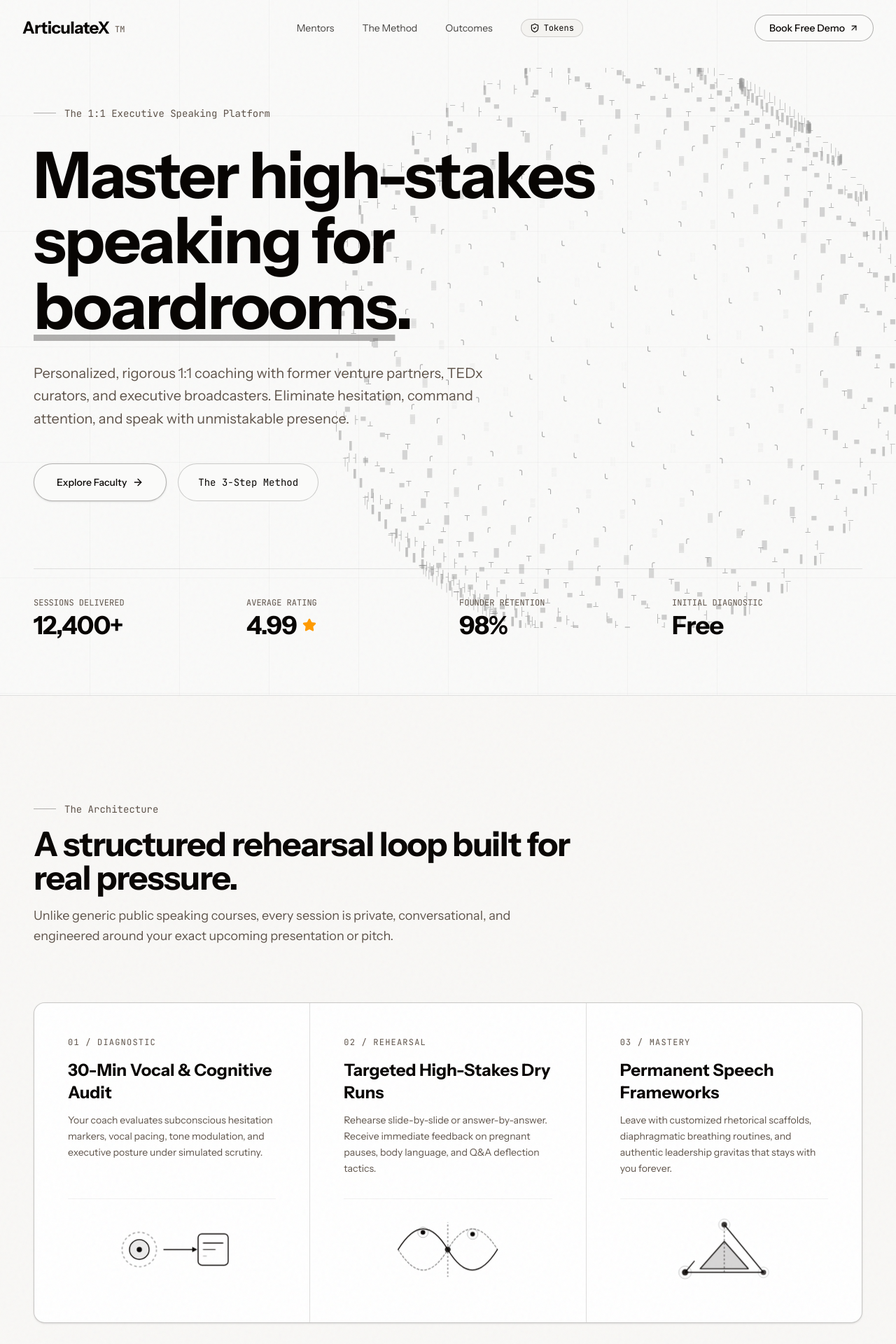
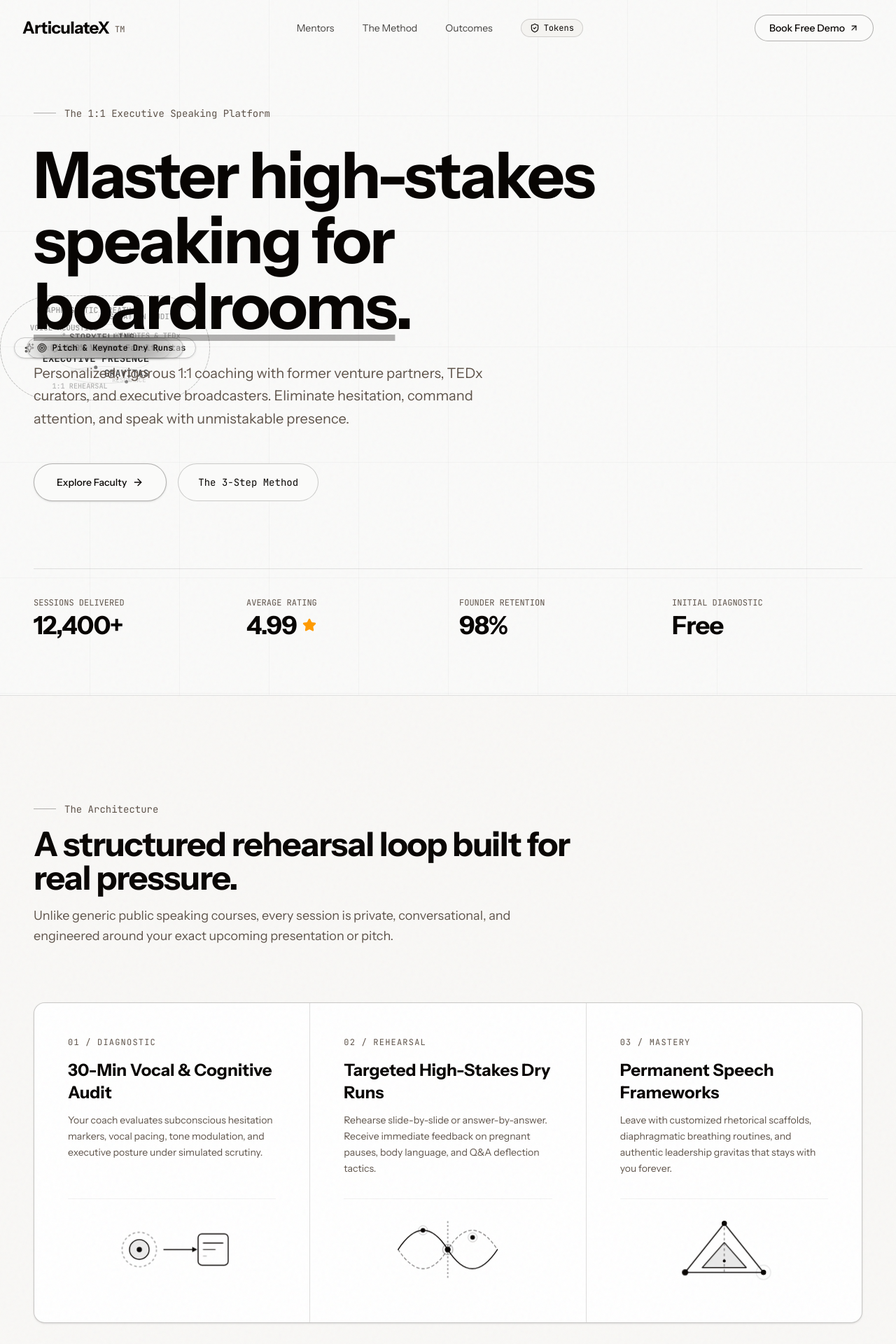
Before and after one commit to sarthak0105/articulate-x, a Next.js app: page / in a window 1280 px wide. Shown: the top 1920 px of the page at 70% size. Built offline with nearby package versions, Linux system fonts and the light colour scheme.

Commit message:
feat: animate audio wave resonance and architectural triad, add 3D coaching terms and orbital pills to hero sphere

```diff
--- a/src/app/page.tsx
+++ b/src/app/page.tsx
@@ -107,65 +107,100 @@ export function MethodDiagram2() {
     <svg viewBox="0 0 200 120" className="w-full h-28 text-foreground transition-all duration-300">
       <defs>
         <style>{`
-          @keyframes waveFlow {
-            0% { stroke-dashoffset: 0; }
-            100% { stroke-dashoffset: 40; }
+          @keyframes waveResonance1 {
+            0%, 100% {
+              d: path("M 24 60 C 50 20, 75 20, 100 60 C 125 100, 150 100, 176 60");
+            }
+            50% {
+              d: path("M 24 60 C 50 36, 75 36, 100 60 C 125 84, 150 84, 176 60");
+            }
           }
-          @keyframes nodePeak1 {
+          @keyframes waveResonance2 {
+            0%, 100% {
+              d: path("M 24 60 C 50 100, 75 100, 100 60 C 125 20, 150 20, 176 60");
+            }
+            50% {
+              d: path("M 24 60 C 50 84, 75 84, 100 60 C 125 36, 150 36, 176 60");
+            }
+          }
+          @keyframes peakNode1 {
             0%, 100% { transform: translateY(0); }
-            50% { transform: translateY(-6px); }
+            50% { transform: translateY(12px); }
           }
-          @keyframes nodePeak2 {
+          @keyframes peakNode2 {
             0%, 100% { transform: translateY(0); }
-            50% { transform: translateY(6px); }
+            50% { transform: translateY(-12px); }
           }
-          @keyframes centerPulse {
-            0%, 100% { r: 4px; opacity: 0.85; }
-            50% { r: 6.5px; opacity: 1; }
+          @keyframes centerPing {
+            0% { r: 4px; opacity: 1; }
+            50% { r: 10px; opacity: 0; }
+            100% { r: 4px; opacity: 0; }
           }
-          @keyframes axisBreathe {
-            0%, 100% { opacity: 0.3; stroke-dashoffset: 0; }
-            50% { opacity: 0.75; stroke-dashoffset: 12; }
+          @keyframes plumbBreathe {
+            0%, 100% { opacity: 0.25; stroke-dashoffset: 0; }
+            50% { opacity: 0.75; stroke-dashoffset: 8; }
           }
-          .d2-wave {
-            stroke-dasharray: 200;
-            animation: waveFlow 7s linear infinite;
+          .d2-wave-live-1 {
+            animation: waveResonance1 3.6s ease-in-out infinite;
           }
-          .d2-node-1 {
-            animation: nodePeak1 3.2s ease-in-out infinite;
+          .d2-wave-live-2 {
+            animation: waveResonance2 3.6s ease-in-out infinite;
           }
-          .d2-node-2 {
-            animation: nodePeak2 3.2s ease-in-out infinite;
+          .d2-node-live-1 {
+            animation: peakNode1 3.6s ease-in-out infinite;
           }
-          .d2-center {
-            animation: centerPulse 2.2s ease-in-out infinite;
+          .d2-node-live-2 {
+            animation: peakNode2 3.6s ease-in-out infinite;
           }
-          .d2-axis {
+          .d2-center-halo {
+            animation: centerPing 2.2s cubic-bezier(0, 0, 0.2, 1) infinite;
+          }
+          .d2-plumb-axis {
             stroke-dasharray: 3 3;
-            animation: axisBreathe 3s ease-in-out infinite;
+            animation: plumbBreathe 3s ease-in-out infinite;
           }
         `}</style>
       </defs>
-      {/* Central Axis */}
-      <line x1="100" y1="18" x2="100" y2="102" stroke="currentColor" strokeWidth="1.2" className="d2-axis" />
 
-      {/* Primary Sine Wave */}
-      <path d="M 24 60 C 50 18, 75 18, 100 60 C 125 102, 150 102, 176 60" fill="none" stroke="currentColor" strokeWidth="1.5" strokeLinecap="round" />
+      {/* Vertical Plumb Axis */}
+      <line x1="100" y1="16" x2="100" y2="104" stroke="currentColor" strokeWidth="1.2" className="d2-plumb-axis" />
 
-      {/* Mirrored Harmonic Wave (Dashed) */}
-      <path d="M 24 60 C 50 102, 75 102, 100 60 C 125 18, 150 18, 176 60" fill="none" stroke="currentColor" strokeWidth="1.5" strokeDasharray="3 3" opacity="0.45" strokeLinecap="round" />
+      {/* Primary Resonant Speech Wave */}
+      <path
+        d="M 24 60 C 50 20, 75 20, 100 60 C 125 100, 150 100, 176 60"
+        fill="none"
+        stroke="currentColor"
+        strokeWidth="1.6"
+        strokeLinecap="round"
+        className="d2-wave-live-1"
+      />
 
-      {/* Interactive Resonance Nodes with Subtle Halos */}
-      <g className="d2-node-1">
-        <circle cx="62" cy="35" r="3.5" fill="currentColor" />
-        <circle cx="62" cy="35" r="8" fill="none" stroke="currentColor" strokeWidth="0.8" opacity="0.35" />
+      {/* Counter-Harmonic Wave (Dashed) */}
+      <path
+        d="M 24 60 C 50 100, 75 100, 100 60 C 125 20, 150 20, 176 60"
+        fill="none"
+        stroke="currentColor"
+        strokeWidth="1.4"
+        strokeDasharray="4 4"
+        opacity="0.5"
+        strokeLinecap="round"
+        className="d2-wave-live-2"
+      />
+
+      {/* Peak Frequency Node 1 (Upper Crest) */}
+      <g className="d2-node-live-1">
+        <circle cx="62" cy="30" r="3.5" fill="currentColor" />
+        <circle cx="62" cy="30" r="7" fill="none" stroke="currentColor" strokeWidth="0.8" opacity="0.3" />
       </g>
 
-      <circle cx="100" cy="60" r="4.5" fill="currentColor" className="d2-center" />
+      {/* Central Equilibrium Node with Radar Pulse */}
+      <circle cx="100" cy="60" r="4.5" fill="currentColor" />
+      <circle cx="100" cy="60" r="4.5" fill="none" stroke="currentColor" strokeWidth="1.2" className="d2-center-halo" />
 
-      <g className="d2-node-2">
-        <circle cx="138" cy="35" r="3.5" fill="currentColor" />
-        <circle cx="138" cy="35" r="8" fill="none" stroke="currentColor" strokeWidth="0.8" opacity="0.35" />
+      {/* Peak Frequency Node 2 (Right Crest in Counter-Wave) */}
+      <g className="d2-node-live-2">
+        <circle cx="138" cy="42" r="3.5" fill="currentColor" />
+        <circle cx="138" cy="42" r="7" fill="none" stroke="currentColor" strokeWidth="0.8" opacity="0.3" />
       </g>
     </svg>
   );
@@ -176,73 +211,93 @@ export function MethodDiagram3() {
     <svg viewBox="0 0 200 120" className="w-full h-28 text-foreground transition-all duration-300">
       <defs>
         <style>{`
-          @keyframes scaffoldDraw {
-            0% { stroke-dashoffset: 0; }
-            50% { stroke-dashoffset: 18; }
-            100% { stroke-dashoffset: 0; }
+          @keyframes coreGeometricBreathe {
+            0%, 100% {
+              transform: scale(0.93);
+              fill-opacity: 0.08;
+            }
+            50% {
+              transform: scale(1.07);
+              fill-opacity: 0.22;
+            }
           }
-          @keyframes coreTriangleGlow {
-            0%, 100% { fill-opacity: 0.08; transform: scale(1); }
-            50% { fill-opacity: 0.22; transform: scale(1.04); }
+          @keyframes vertexHaloPing {
+            0% { r: 4px; opacity: 0.85; }
+            60% { r: 12px; opacity: 0; }
+            100% { r: 4px; opacity: 0; }
           }
-          @keyframes vertexPulse {
-            0%, 100% { transform: scale(1); opacity: 0.75; }
-            50% { transform: scale(1.35); opacity: 1; }
+          @keyframes laserTravel {
+            0% { cy: 22px; opacity: 0; }
+            15% { opacity: 1; }
+            85% { opacity: 1; }
+            100% { cy: 95px; opacity: 0; }
           }
-          @keyframes plumbLine {
-            0%, 100% { opacity: 0.3; stroke-dashoffset: 0; }
-            50% { opacity: 0.8; stroke-dashoffset: 12; }
+          @keyframes plumbDash {
+            0% { stroke-dashoffset: 0; opacity: 0.3; }
+            50% { stroke-dashoffset: 16; opacity: 0.75; }
+            100% { stroke-dashoffset: 32; opacity: 0.3; }
           }
-          .d3-scaffold {
-            stroke-dasharray: 240;
-            animation: scaffoldDraw 8s ease-in-out infinite;
+          .d3-core-triangle {
+            transform-box: fill-box;
+            transform-origin: center;
+            animation: coreGeometricBreathe 3.6s ease-in-out infinite;
           }
-          .d3-core {
-            transform-origin: 100px 70px;
-            animation: coreTriangleGlow 4s ease-in-out infinite;
+          .d3-vertex-halo-1 {
+            animation: vertexHaloPing 2.6s cubic-bezier(0, 0, 0.2, 1) infinite;
           }
-          .d3-v1 {
-            transform-origin: 100px 22px;
-            animation: vertexPulse 3.2s ease-in-out infinite;
+          .d3-vertex-halo-2 {
+            animation: vertexHaloPing 2.6s cubic-bezier(0, 0, 0.2, 1) infinite 0.85s;
           }
-          .d3-v2 {
-            transform-origin: 160px 95px;
-            animation: vertexPulse 3.2s ease-in-out infinite 0.7s;
+          .d3-vertex-halo-3 {
+            animation: vertexHaloPing 2.6s cubic-bezier(0, 0, 0.2, 1) infinite 1.7s;
           }
-          .d3-v3 {
-            transform-origin: 40px 95px;
-            animation: vertexPulse 3.2s ease-in-out infinite 1.4s;
+          .d3-laser-dot {
+            animation: laserTravel 2.6s ease-in-out infinite;
           }
-          .d3-plumb {
-            stroke-dasharray: 3 3;
-            animation: plumbLine 3s ease-in-out infinite;
+          .d3-plumb-axis {
+            stroke-dasharray: 4 4;
+            animation: plumbDash 3s linear infinite;
           }
         `}</style>
       </defs>
-      {/* Central Plumb Line */}
-      <line x1="100" y1="22" x2="100" y2="95" stroke="currentColor" strokeWidth="1.2" className="d3-plumb" />
 
-      {/* Outer Rigorous Scaffold Triangle */}
-      <polygon points="100,22 160,95 40,95" fill="none" stroke="currentColor" strokeWidth="1.5" className="d3-scaffold" strokeLinejoin="round" />
+      {/* Central Axis Alignment Plumb */}
+      <line x1="100" y1="20" x2="100" y2="95" stroke="currentColor" strokeWidth="1.2" className="d3-plumb-axis" />
 
-      {/* Inner Filled Architectural Core */}
-      <polygon points="100,48 136,89 64,89" fill="currentColor" fillOpacity="0.08" stroke="currentColor" strokeWidth="1.5" className="d3-core" strokeLinejoin="round" />
+      {/* Kinetic Alignment Laser Dot */}
+      <circle cx="100" cy="22" r="2.2" fill="currentColor" className="d3-laser-dot" />
 
-      {/* Triad Mastery Vertices with Halos */}
-      <g className="d3-v1">
-        <circle cx="100" cy="22" r="4" fill="currentColor" />
-        <circle cx="100" cy="22" r="8" fill="none" stroke="currentColor" strokeWidth="0.8" opacity="0.3" />
-      </g>
+      {/* Solid Structural Outer Triangle (Crisp & Intact) */}
+      <polygon
+        points="100,20 160,95 40,95"
+        fill="none"
+        stroke="currentColor"
+        strokeWidth="1.6"
+        strokeLinejoin="round"
+      />
 
-      <g className="d3-v2">
-        <circle cx="160" cy="95" r="4" fill="currentColor" />
-        <circle cx="160" cy="95" r="8" fill="none" stroke="currentColor" strokeWidth="0.8" opacity="0.3" />
-      </g>
+      {/* Inner Geometric Breathing Core */}
+      <polygon
+        points="100,48 136,89 64,89"
+        fill="currentColor"
+        fillOpacity="0.08"
+        stroke="currentColor"
+        strokeWidth="1.5"
+        strokeLinejoin="round"
+        className="d3-core-triangle"
+      />
 
-      <g className="d3-v3">
-        <circle cx="40" cy="95" r="4" fill="currentColor" />
-        <circle cx="40" cy="95" r="8" fill="none" stroke="currentColor" strokeWidth="0.8" opacity="0.3" />
-      </g>
+      {/* Vertex 1: Apex Top (Leadership / Gravitas) */}
+      <circle cx="100" cy="20" r="4" fill="currentColor" />
+      <circle cx="100" cy="20" r="4" fill="none" stroke="currentColor" strokeWidth="1.2" className="d3-vertex-halo-1" />
+
+      {/* Vertex 2: Base Right (Audience Connection) */}
+      <circle cx="160" cy="95" r="4" fill="currentColor" />
+      <circle cx="160" cy="95" r="4" fill="none" stroke="currentColor" strokeWidth="1.2" className="d3-vertex-halo-2" />
+
+      {/* Vertex 3: Base Left (Rhetorical Foundation) */}
+      <circle cx="40" cy="95" r="4" fill="currentColor" />
+      <circle cx="40" cy="95" r="4" fill="none" stroke="currentColor" strokeWidth="1.2" className="d3-vertex-halo-3" />
     </svg>
   );
 }
@@ -314,8 +369,8 @@ export default function HomePage() {
 
       {/* Hero Section */}
       <section className="relative min-h-[92vh] flex flex-col justify-center overflow-hidden pt-36 pb-20 border-b border-foreground/10">
-        {/* Animated ASCII Canvas Sphere in the background */}
-        <div className="absolute right-0 top-1/2 -translate-y-1/2 w-[550px] h-[550px] lg:w-[800px] lg:h-[800px] opacity-40 pointer-events-none">
+        {/* 3D Rotating Executive Communication Sphere & Orbital Elements */}
+        <div className="absolute -right-12 sm:right-0 top-1/2 -translate-y-1/2 w-[520px] h-[520px] lg:w-[780px] lg:h-[780px] opacity-90 z-0 pointer-events-none">
           <AnimatedSphere />
         </div>
 
--- a/src/components/AnimatedSphere.tsx
+++ b/src/components/AnimatedSphere.tsx
@@ -1,6 +1,29 @@
 "use client";
 
 import { useEffect, useRef } from "react";
+import { Mic, Sparkles, Target, ShieldCheck } from "lucide-react";
+
+interface SphereWord {
+  text: string;
+  theta: number; // polar angle [0, PI]
+  phi: number;   // azimuthal angle [0, 2*PI]
+  isKey?: boolean;
+}
+
+const COACHING_TERMS: SphereWord[] = [
+  { text: "EXECUTIVE PRESENCE", theta: Math.PI * 0.35, phi: 0, isKey: true },
+  { text: "VOICE ACOUSTICS", theta: Math.PI * 0.65, phi: Math.PI * 0.45, isKey: true },
+  { text: "PITCH & FUNDRAISE", theta: Math.PI * 0.4, phi: Math.PI * 0.9, isKey: true },
+  { text: "KEYNOTES & TEDx", theta: Math.PI * 0.6, phi: Math.PI * 1.35, isKey: true },
+  { text: "GRAVITAS", theta: Math.PI * 0.25, phi: Math.PI * 1.7, isKey: true },
+  { text: "DIAPHRAGMATIC BREATH", theta: Math.PI * 0.75, phi: Math.PI * 0.15 },
+  { text: "TONAL CADENCE", theta: Math.PI * 0.5, phi: Math.PI * 0.65 },
+  { text: "RESONANCE", theta: Math.PI * 0.3, phi: Math.PI * 1.15 },
+  { text: "HESITATION AUDIT", theta: Math.PI * 0.7, phi: Math.PI * 1.6 },
+  { text: "STORYTELLING", theta: Math.PI * 0.5, phi: Math.PI * 1.95 },
+  { text: "1:1 REHEARSAL", theta: Math.PI * 0.2, phi: Math.PI * 0.55 },
+  { text: "MODULATION", theta: Math.PI * 0.8, phi: Math.PI * 1.05 },
+];
 
 export function AnimatedSphere() {
   const canvasRef = useRef<HTMLCanvasElement>(null);
@@ -13,7 +36,6 @@ export function AnimatedSphere() {
     const ctx = canvas.getContext("2d");
     if (!ctx) return;
 
-    const chars = "░▒▓█▀▄▌▐│─┤├┴┬╭╮╰╯";
     let time = 0;
 
     const resize = () => {
@@ -21,7 +43,7 @@ export function AnimatedSphere() {
       const rect = canvas.getBoundingClientRect();
       canvas.width = rect.width * dpr;
       canvas.height = rect.height * dpr;
-      ctx.scale(dpr, dpr);
+      ctx.setTransform(dpr, 0, 0, dpr, 0, 0);
     };
 
     resize();
@@ -33,54 +55,115 @@ export function AnimatedSphere() {
 
       const centerX = rect.width / 2;
       const centerY = rect.height / 2;
-      const radius = Math.min(rect.width, rect.height) * 0.525;
+      const radius = Math.min(rect.width, rect.height) * 0.44;
 
-      ctx.font = "12px monospace";
+      // Rotational angles
+      const rotY = time * 0.35;
+      const rotX = Math.sin(time * 0.2) * 0.15 + 0.1;
+
+      // 1. Draw subtle 3D latitude grid rings
+      const rings = [-0.6, -0.3, 0, 0.3, 0.6];
+      rings.forEach((ringY) => {
+        const ringRadius = radius * Math.cos(Math.asin(ringY));
+        const ringZOffset = radius * ringY;
+
+        ctx.beginPath();
+        for (let a = 0; a <= Math.PI * 2; a += 0.08) {
+          const x = ringRadius * Math.cos(a + rotY);
+          const z = ringRadius * Math.sin(a + rotY);
+          const y = ringZOffset;
+
+          // Rotate around X
+          const newY = y * Math.cos(rotX) - z * Math.sin(rotX);
+          const finalZ = y * Math.sin(rotX) + z * Math.cos(rotX);
+
+          const screenX = centerX + x;
+          const screenY = centerY + newY;
+
+          if (a === 0) {
+            ctx.moveTo(screenX, screenY);
+          } else {
+            ctx.lineTo(screenX, screenY);
+          }
+        }
+        ctx.strokeStyle = "rgba(18, 18, 18, 0.08)";
+        ctx.lineWidth = 1;
+        ctx.stroke();
+      });
+
+      // 2. Project and render 3D ArticulateX words
+      const projectedWords: {
+        text: string;
+        x: number;
+        y: number;
+        z: number;
+        scale: number;
+        alpha: number;
+        isKey?: boolean;
+      }[] = [];
+
+      COACHING_TERMS.forEach((term) => {
+        // Base sphere coords
+        const x = Math.sin(term.theta) * Math.cos(term.phi + rotY);
+        const z = Math.sin(term.theta) * Math.sin(term.phi + rotY);
+        const y = Math.cos(term.theta);
+
+        // Rotate around X
+        const newY = y * Math.cos(rotX) - z * Math.sin(rotX);
+        const finalZ = y * Math.sin(rotX) + z * Math.cos(rotX);
+
+        // Perspective scale & alpha
+        const depth = (finalZ + 1) / 2; // [0, 1]
+        const scale = 0.75 + depth * 0.55;
+        const alpha = Math.max(0.06, depth * 0.95);
+
+        projectedWords.push({
+          text: term.text,
+          x: centerX + x * radius,
+          y: centerY + newY * radius,
+          z: finalZ,
+          scale,
+          alpha,
+          isKey: term.isKey,
+        });
+      });
+
+      // Sort by Z for proper depth occlusions
+      projectedWords.sort((a, b) => a.z - b.z);
+
+      projectedWords.forEach((pw) => {
+        ctx.save();
+        ctx.translate(pw.x, pw.y);
+        ctx.scale(pw.scale, pw.scale);
         ctx.textAlign = "center";
         ctx.textBaseline = "middle";
 
-      const points: { x: number; y: number; z: number; char: string }[] = [];
+        if (pw.isKey) {
+          ctx.font = `600 11px "JetBrains Mono", monospace`;
+          ctx.fillStyle = `rgba(18, 18, 18, ${pw.alpha})`;
+          ctx.fillText(pw.text, 0, 0);
 
-      // Generate sphere points
-      for (let phi = 0; phi < Math.PI * 2; phi += 0.15) {
-        for (let theta = 0; theta < Math.PI; theta += 0.15) {
-          const x = Math.sin(theta) * Math.cos(phi + time * 0.5);
-          const y = Math.sin(theta) * Math.sin(phi + time * 0.5);
-          const z = Math.cos(theta);
-
-          // Rotate around Y axis
-          const rotY = time * 0.3;
-          const newX = x * Math.cos(rotY) - z * Math.sin(rotY);
-          const newZ = x * Math.sin(rotY) + z * Math.cos(rotY);
-
-          // Rotate around X axis
-          const rotX = time * 0.2;
-          const newY = y * Math.cos(rotX) - newZ * Math.sin(rotX);
-          const finalZ = y * Math.sin(rotX) + newZ * Math.cos(rotX);
-
-          const depth = (finalZ + 1) / 2;
-          const charIndex = Math.floor(depth * (chars.length - 1));
-
-          points.push({
-            x: centerX + newX * radius,
-            y: centerY + newY * radius,
-            z: finalZ,
-            char: chars[charIndex],
-          });
-        }
+          // Subtle dot marker under key terms
+          ctx.beginPath();
+          ctx.arc(0, 9, 2, 0, Math.PI * 2);
+          ctx.fillStyle = `rgba(18, 18, 18, ${pw.alpha * 0.6})`;
+          ctx.fill();
+        } else {
+          ctx.font = `500 10px "JetBrains Mono", monospace`;
+          ctx.fillStyle = `rgba(18, 18, 18, ${pw.alpha * 0.65})`;
+          ctx.fillText(pw.text, 0, 0);
         }
 
-      // Sort by z for depth
-      points.sort((a, b) => a.z - b.z);
-
-      // Draw points with black/charcoal ink on light paper
-      points.forEach((point) => {
-        const alpha = 0.2 + (point.z + 1) * 0.4;
-        ctx.fillStyle = `rgba(0, 0, 0, ${alpha})`;
-        ctx.fillText(point.char, point.x, point.y);
+        ctx.restore();
       });
 
-      time += 0.02;
+      // 3. Central Anchor Core
+      ctx.beginPath();
+      ctx.arc(centerX, centerY, 3, 0, Math.PI * 2);
+      ctx.fillStyle = "rgba(18, 18, 18, 0.4)";
+      ctx.fill();
+
+      time += 0.012;
       frameRef.current = requestAnimationFrame(render);
     };
 
@@ -93,11 +176,56 @@ export function AnimatedSphere() {
   }, []);
 
   return (
+    <div className="relative w-full h-full flex items-center justify-center">
+      {/* Outer Rotating Architectural Celestial Ring */}
+      <div className="absolute inset-0 m-auto w-[92%] h-[92%] rounded-full border border-dashed border-foreground/15 animate-[spin_80s_linear_infinite] pointer-events-none" />
+      <div className="absolute inset-0 m-auto w-[78%] h-[78%] rounded-full border border-foreground/10 animate-[spin_50s_linear_infinite_reverse] pointer-events-none" />
+
+      {/* Floating ArticulateX Hero Badges Anchored around the Rotating Sphere */}
+      <div className="absolute top-[8%] right-[12%] z-20 animate-float pointer-events-auto">
+        <div className="inline-flex items-center gap-2 rounded-full border border-foreground/20 bg-background/95 backdrop-blur-md px-3.5 py-1.5 shadow-sm text-xs font-mono text-foreground hover:border-foreground/40 transition-colors">
+          <Mic className="h-3.5 w-3.5 text-foreground/80" />
+          <span className="font-semibold">1:1 Live Vocal Audit</span>
+        </div>
+      </div>
+
+      <div
+        className="absolute bottom-[16%] left-[4%] z-20 animate-float pointer-events-auto"
+        style={{ animationDelay: "1.8s" }}
+      >
+        <div className="inline-flex items-center gap-2 rounded-full border border-foreground/20 bg-background/95 backdrop-blur-md px-3.5 py-1.5 shadow-sm text-xs font-mono text-foreground hover:border-foreground/40 transition-colors">
+          <Sparkles className="h-3.5 w-3.5 text-foreground/80" />
+          <span className="font-semibold">Executive Presence &amp; Gravitas</span>
+        </div>
+      </div>
+
+      <div
+        className="absolute top-[28%] left-[2%] z-20 animate-float pointer-events-auto"
+        style={{ animationDelay: "0.9s" }}
+      >
+        <div className="inline-flex items-center gap-2 rounded-full border border-foreground/20 bg-background/95 backdrop-blur-md px-3.5 py-1.5 shadow-sm text-xs font-mono text-foreground hover:border-foreground/40 transition-colors">
+          <ShieldCheck className="h-3.5 w-3.5 text-foreground/80" />
+          <span className="font-semibold">100% Vetted Faculty</span>
+        </div>
+      </div>
+
+      <div
+        className="absolute bottom-[24%] right-[4%] z-20 animate-float pointer-events-auto"
+        style={{ animationDelay: "2.7s" }}
+      >
+        <div className="inline-flex items-center gap-2 rounded-full border border-foreground/20 bg-background/95 backdrop-blur-md px-3.5 py-1.5 shadow-sm text-xs font-mono text-foreground hover:border-foreground/40 transition-colors">
+          <Target className="h-3.5 w-3.5 text-foreground/80" />
+          <span className="font-semibold">Pitch &amp; Keynote Dry Runs</span>
+        </div>
+      </div>
+
+      {/* 3D Canvas Sphere */}
       <canvas
         ref={canvasRef}
         className="w-full h-full pointer-events-none"
         style={{ display: "block" }}
         aria-hidden="true"
       />
+    </div>
   );
 }
```
Lines whose indentation alone changed are shown as unchanged.
